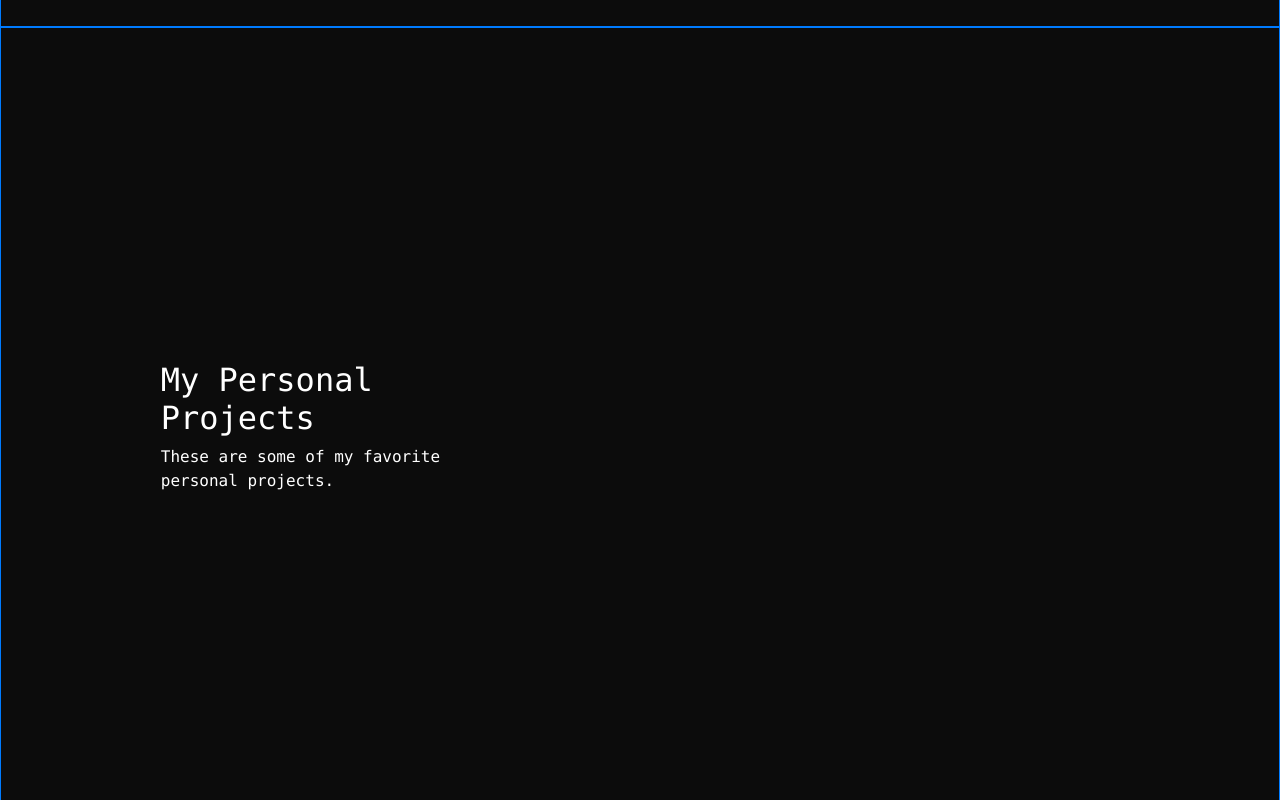
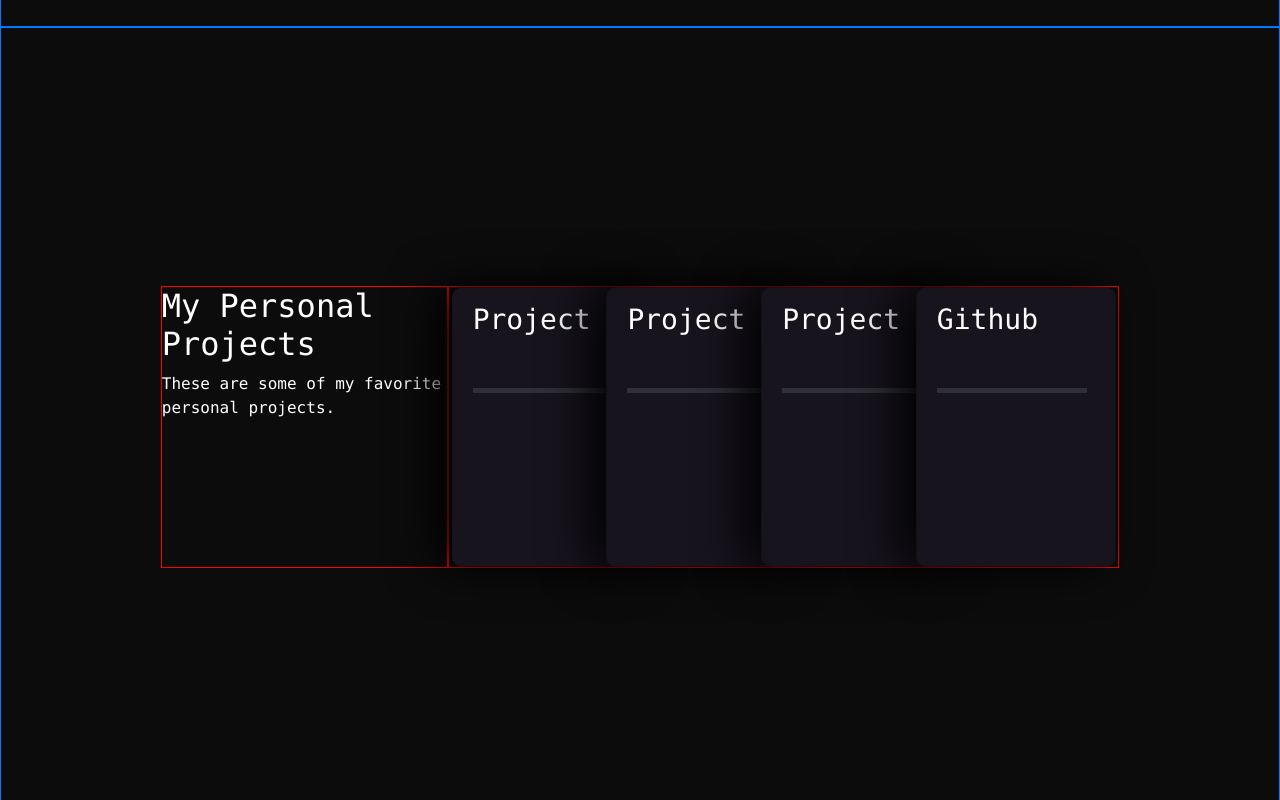
Before and after one commit to DevJhom/portfolio, a Vue app: page / in a window 1280 px wide. Shown: the part 2973-3773 px from the top of the page. Built offline with nearby package versions, Linux system fonts and the light colour scheme.

Commit message:
first draft of card in projects

```diff
--- a/src/components/Projects.vue
+++ b/src/components/Projects.vue
@@ -10,7 +10,34 @@
             <div>These are some of my favorite personal projects.</div>
         </div>
         <div class="projects-right">
-
+            <div class="card">
+                <h3 class="title">Project 1</h3>
+                <div class="bar">
+                <div class="emptybar"></div>
+                <div class="filledbar"></div>
+                </div>
+            </div>
+            <div class="card">
+                <h3 class="title">Project 2</h3>
+                <div class="bar">
+                <div class="emptybar"></div>
+                <div class="filledbar"></div>
+                </div>
+            </div>
+            <div class="card">
+                <h3 class="title">Project 3</h3>
+                <div class="bar">
+                <div class="emptybar"></div>
+                <div class="filledbar"></div>
+                </div>
+            </div>
+            <div class="card">
+                <h3 class="title">Github</h3>
+                <div class="bar">
+                <div class="emptybar"></div>
+                <div class="filledbar"></div>
+                </div>
+            </div>
         </div>
     </div>
 </template>
@@ -30,10 +57,79 @@
 .projects-left {
     width: 30%;
     height: 100%;
+    border: 1px solid red;
 }
 
 .projects-right {
     width: 70%;
     height: 100%;
+    display: flex;
+    justify-content: space-around;
+    border: 1px solid red;
 }
+
+// Stacked Card
+.card {
+  display: flex;
+  height: 280px;
+  width: 200px;
+  background-color: #17141d;
+  border-radius: 10px;
+  box-shadow: -1rem 0 3rem #000;
+  transition: 0.4s ease-out;
+  position: relative;
+  left: 0px;
+}
+
+.card:not(:first-child) {
+    margin-left: -50px;
+}
+
+.card:hover {
+  transform: translateY(-20px);
+  transition: 0.4s ease-out;
+}
+
+.card:hover ~ .card {
+  position: relative;
+  left: 50px;
+  transition: 0.4s ease-out;
+}
+
+.title {
+  color: white;
+  font-weight: 300;
+  position: absolute;
+  left: 20px;
+  top: 15px;
+}
+
+.bar {
+  position: absolute;
+  top: 100px;
+  left: 20px;
+  height: 5px;
+  width: 150px;
+}
+
+.emptybar {
+  background-color: #2e3033;
+  width: 100%;
+  height: 100%;
+}
+
+.filledbar {
+  position: absolute;
+  top: 0px;
+  width: 0px;
+  height: 100%;
+  background: $blue;
+  transition: 0.6s ease-out;
+}
+
+.card:hover .filledbar {
+  width: 100%;
+  transition: 0.4s ease-out;
+}
+
 </style>
--- a/src/components/TechStack.vue
+++ b/src/components/TechStack.vue
@@ -134,12 +134,12 @@
 
 .tech-stack-left {
     width: 30%;
-    height: 80%;
+    height: 100%;
 }
 
 .tech-stack-right {
     width: 70%;
-    height: 80%;
+    height: 100%;
     padding: 0 4rem;
 }
 
@@ -152,7 +152,7 @@
     position: relative;
     list-style: none;
     margin: auto;
-    min-height: 200px;
+    min-height: 150px;
     border-left: 1px dashed gray;
     padding-left: 30px;
 }
```
